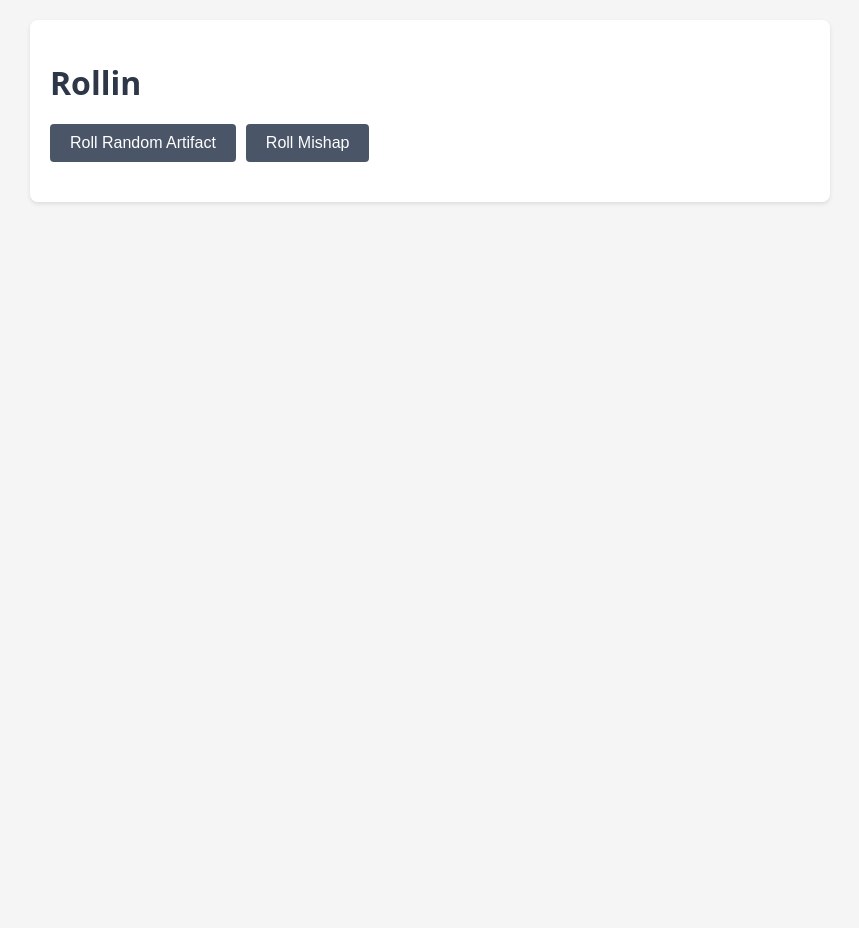
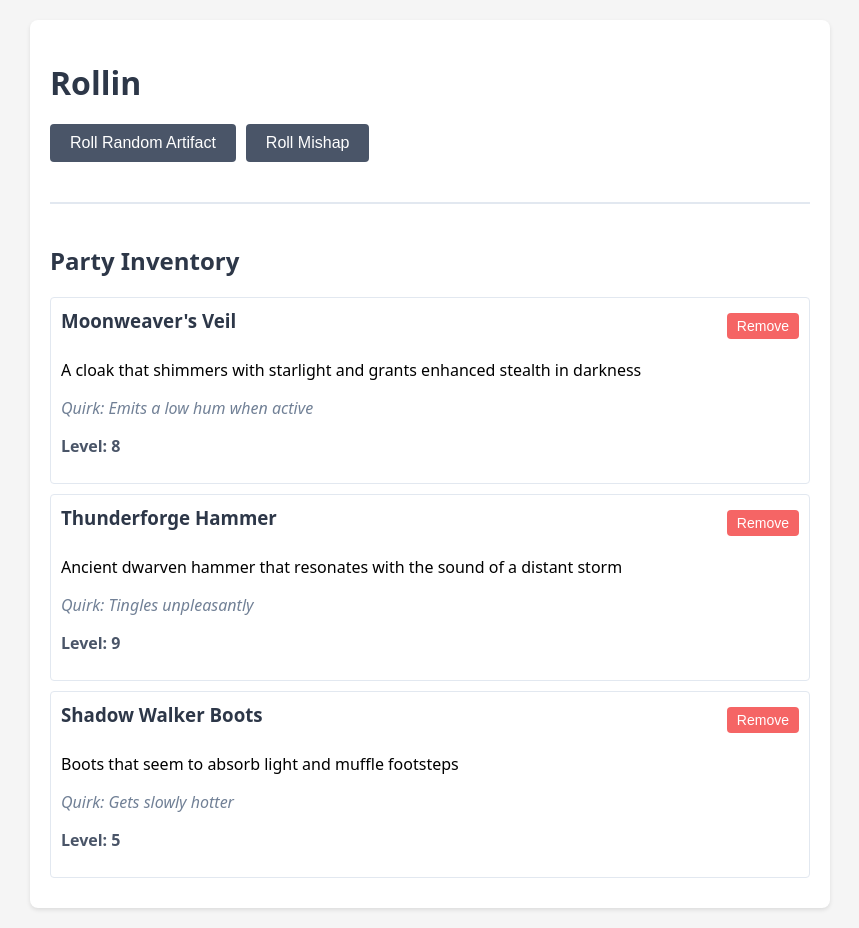
Before and after one commit to JasperGeh/rollin, a FastAPI app: page / in a window 1280 px wide. Shown: the whole page, without its empty margins (210-1069 px from the left). Before the commit the page ends 204 px from the top, so only its background shows below. Run offline with FastAPI, Linux system fonts and the light colour scheme.

Commit message:
Added party inventory functionality

```diff
--- a/app/main.py
+++ b/app/main.py
@@ -3,6 +3,8 @@ from fastapi.staticfiles import StaticFiles
 from fastapi.templating import Jinja2Templates
 import pandas as pd
 from . import dice
+import json
+from pathlib import Path
 
 app = FastAPI()
 
@@ -10,24 +12,42 @@ app = FastAPI()
 app.mount("/static", StaticFiles(directory="static"), name="static")
 templates = Jinja2Templates(directory="templates")
 
-# Global dictionary to store our tables
+# Global dictionary to store our tables and inventory
 tables = {}
+INVENTORY_FILE = "party_inventory.json"
+
+def load_inventory():
+    """Load inventory from JSON file, create if doesn't exist"""
+    try:
+        with open(INVENTORY_FILE, 'r') as f:
+            return json.load(f)
+    except FileNotFoundError:
+        return []
+
+def save_inventory(inventory):
+    """Save inventory to JSON file"""
+    with open(INVENTORY_FILE, 'w') as f:
+        json.dump(inventory, f, indent=2)
 
 @app.on_event("startup")
 async def startup_event():
     # Load all tables on startup
     tables['artifacts'] = pd.read_csv("test_artifacts.csv")
     tables['mishaps'] = pd.read_csv("test_mishaps.csv")
-    tables['quirks'] = pd.read_csv("test_quirks.csv", header=0)
-    print(tables['quirks'])
+    tables['quirks'] = pd.read_csv("test_quirks.csv")
+
+    # Ensure inventory file exists
+    if not Path(INVENTORY_FILE).exists():
+        save_inventory([])
 
 def roll_quirk():
     """Roll for a random quirk from the quirks table"""
-    return tables['quirks'].sample(1).iloc[0]['quirk']
+    return tables['quirks'].sample(1).iloc[0]['quirks']
 
 @app.get("/")
 async def read_root(request: Request):
-    return templates.TemplateResponse("index.html", {"request": request})
+    inventory = load_inventory()
+    return templates.TemplateResponse("index.html", {"request": request, "inventory": inventory})
 
 @app.get("/roll/{table_name}")
 async def roll_on_table(table_name: str):
@@ -56,3 +76,23 @@ async def roll_on_table(table_name: str):
         result['dice_formula'] = dice_formula
 
     return result
+
+@app.post("/inventory/add")
+async def add_to_inventory(item: dict):
+    inventory = load_inventory()
+    inventory.append(item)
+    save_inventory(inventory)
+    return {"status": "success"}
+
+@app.post("/inventory/remove/{index}")
+async def remove_from_inventory(index: int):
+    inventory = load_inventory()
+    if 0 <= index < len(inventory):
+        inventory.pop(index)
+        save_inventory(inventory)
+        return {"status": "success"}
+    return {"status": "error", "message": "Invalid index"}
+
+@app.get("/inventory")
+async def get_inventory():
+    return load_inventory()
--- /dev/null
+++ b/party_inventory.json
@@ -0,0 +1,23 @@
+[
+  {
+    "name": "Moonweaver's Veil",
+    "description": "A cloak that shimmers with starlight and grants enhanced stealth in darkness",
+    "quirk": "Emits a low hum when active",
+    "level": 8,
+    "dice_formula": "1d6+2"
+  },
+  {
+    "name": "Thunderforge Hammer",
+    "description": "Ancient dwarven hammer that resonates with the sound of a distant storm",
+    "quirk": "Tingles unpleasantly",
+    "level": 9,
+    "dice_formula": "1d12-1"
+  },
+  {
+    "name": "Shadow Walker Boots",
+    "description": "Boots that seem to absorb light and muffle footsteps",
+    "quirk": "Gets slowly hotter",
+    "level": 5,
+    "dice_formula": "1d10+1"
+  }
+]
--- a/templates/index.html
+++ b/templates/index.html
@@ -18,7 +18,7 @@
             box-shadow: 0 2px 4px rgba(0,0,0,0.1);
         }
 
-        h1 {
+        h1, h2 {
             color: #2d3748;
             margin-bottom: 20px;
         }
@@ -41,6 +41,19 @@
 
         button:hover {
             background: #2d3748;
+        }
+
+        button.small {
+            padding: 5px 10px;
+            font-size: 14px;
+        }
+
+        button.add {
+            background: #48bb78;
+        }
+
+        button.remove {
+            background: #f56565;
         }
 
         .result {
@@ -66,6 +79,30 @@
             color: #718096;
             margin: 10px 0;
         }
+
+        .inventory {
+            margin-top: 40px;
+            padding-top: 20px;
+            border-top: 2px solid #e2e8f0;
+        }
+
+        .inventory-item {
+            padding: 10px;
+            border: 1px solid #e2e8f0;
+            border-radius: 4px;
+            margin-bottom: 10px;
+        }
+
+        .inventory-item h3 {
+            margin: 0 0 10px 0;
+            color: #2d3748;
+        }
+
+        .flex {
+            display: flex;
+            justify-content: space-between;
+            align-items: center;
+        }
     </style>
 </head>
 <body>
@@ -80,12 +117,25 @@
         <div id="result" class="result">
             <!-- Results will be displayed here -->
         </div>
+
+        <div class="inventory">
+            <h2>Party Inventory</h2>
+            <div id="inventory-list">
+                <!-- Inventory items will be displayed here -->
+            </div>
+        </div>
     </div>
 
     <script>
+        // Initialize by loading inventory
+        document.addEventListener('DOMContentLoaded', loadInventory);
+
+        let currentRoll = null;
+
         async function rollOnTable(tableName) {
             const response = await fetch(`/roll/${tableName}`);
             const data = await response.json();
+            currentRoll = data;  // Store the current roll
 
             const resultDiv = document.getElementById('result');
             resultDiv.style.display = 'block';
@@ -102,13 +152,65 @@
                 quirkText = `<p class="quirk">Quirk: ${data.quirk}</p>`;
             }
 
+            let addButton = '';
+            if (tableName === 'artifacts') {
+                addButton = '<button onclick="addToInventory()" class="add">Add to Inventory</button>';
+            }
+
             resultDiv.innerHTML = `
-                <h2>${data.name}</h2>
+                <div class="flex">
+                    <h2>${data.name}</h2>
+                    ${addButton}
+                </div>
                 <p>${data.description}</p>
                 ${quirkText}
                 ${valueText}
             `;
         }
+
+        async function addToInventory() {
+            if (!currentRoll) return;
+
+            const response = await fetch('/inventory/add', {
+                method: 'POST',
+                headers: {
+                    'Content-Type': 'application/json',
+                },
+                body: JSON.stringify(currentRoll)
+            });
+
+            if (response.ok) {
+                loadInventory();
+            }
+        }
+
+        async function removeFromInventory(index) {
+            const response = await fetch(`/inventory/remove/${index}`, {
+                method: 'POST'
+            });
+
+            if (response.ok) {
+                loadInventory();
+            }
+        }
+
+        async function loadInventory() {
+            const response = await fetch('/inventory');
+            const inventory = await response.json();
+
+            const inventoryList = document.getElementById('inventory-list');
+            inventoryList.innerHTML = inventory.map((item, index) => `
+                <div class="inventory-item">
+                    <div class="flex">
+                        <h3>${item.name}</h3>
+                        <button onclick="removeFromInventory(${index})" class="small remove">Remove</button>
+                    </div>
+                    <p>${item.description}</p>
+                    ${item.quirk ? `<p class="quirk">Quirk: ${item.quirk}</p>` : ''}
+                    ${item.level ? `<p class="value">Level: ${item.level}</p>` : ''}
+                </div>
+            `).join('');
+        }
     </script>
 </body>
 </html>
--- a/test_quirks.csv
+++ b/test_quirks.csv
@@ -1,4 +1,4 @@
-quirk
+quirks
 Requires a drop of blood to work
 Tingles unpleasantly
 Emits a low hum when active
```
